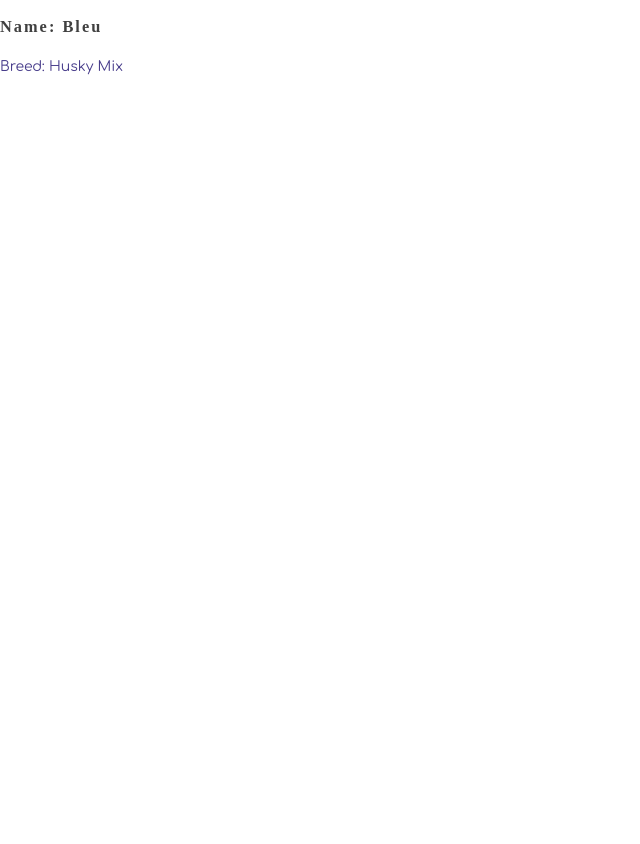
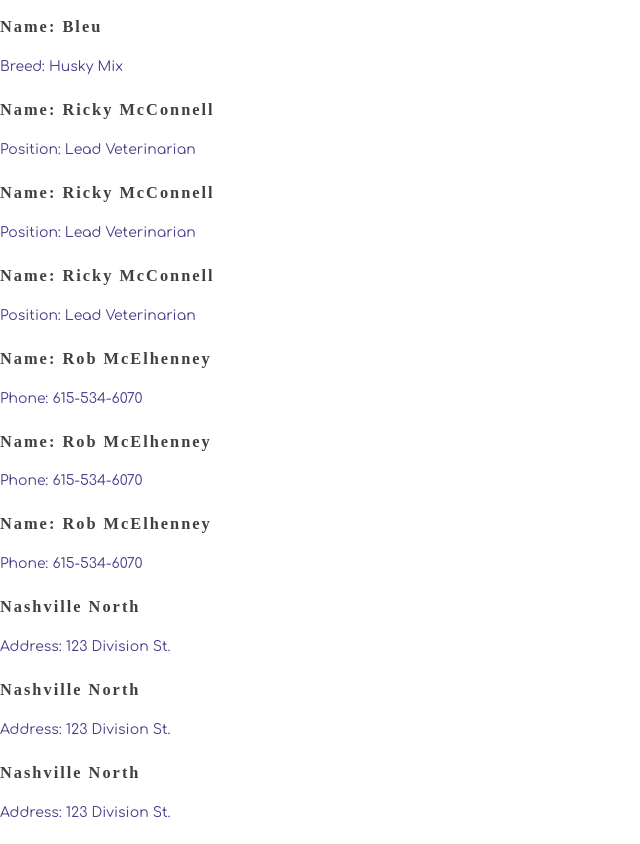
Before and after one commit to richardmcconnell12/Kennel-v2, a React (Create React App) app: page / in a window 1280 px wide. Shown: the part 4180-5024 px from the top of the page, without its empty margins (0-640 px from the left). Before the commit the page ends 4278 px from the top, so only its background shows below. Built offline with nearby package versions, Linux system fonts and the light colour scheme; a web font is replaced by a local one.

Commit message:
rendering employee, animal, location, and owner cards

```diff
--- a/src/components/Kennel.js
+++ b/src/components/Kennel.js
@@ -1,5 +1,8 @@
 import React, { Component } from "react";
 import AnimalCard from "./animal/AnimalCard";
+import EmployeeCard from "./employee/EmployeeCard";
+import OwnerCard from "./owner/OwnerCard";
+import LocationCard from "./location/LocationCard";
 import "./Kennel.css";
 
 class Kennel extends Component {
@@ -18,6 +21,15 @@ class Kennel extends Component {
           <AnimalCard />
           <AnimalCard />
           <AnimalCard />
+          <EmployeeCard />
+          <EmployeeCard />
+          <EmployeeCard />
+          <OwnerCard />
+          <OwnerCard />
+          <OwnerCard />
+          <LocationCard />
+          <LocationCard />
+          <LocationCard />
         </div>
       </div>
     );
--- /dev/null
+++ b/src/components/employee/EmployeeCard.js
@@ -0,0 +1,18 @@
+import React, { Component } from "react";
+
+class EmployeeCard extends Component {
+  render() {
+    return (
+      <div className="card">
+        <div className="card-content">
+          <h3>
+            Name: <span className="card-employeeName">Ricky McConnell</span>
+          </h3>
+          <p>Position: Lead Veterinarian</p>
+        </div>
+      </div>
+    );
+  }
+}
+
+export default EmployeeCard;
--- /dev/null
+++ b/src/components/location/LocationCard.js
@@ -0,0 +1,18 @@
+import React, { Component } from "react";
+
+class LocationCard extends Component {
+  render() {
+    return (
+      <div className="card">
+        <div className="card-content">
+          <h3>
+            <span className="card-locatonName">Nashville North</span>
+          </h3>
+          <p>Address: 123 Division St.</p>
+        </div>
+      </div>
+    );
+  }
+}
+
+export default LocationCard;
--- /dev/null
+++ b/src/components/owner/OwnerCard.js
@@ -0,0 +1,18 @@
+import React, { Component } from "react";
+
+class OwnerCard extends Component {
+  render() {
+    return (
+      <div className="card">
+        <div className="card-content">
+          <h3>
+            Name: <span className="card-ownerName">Rob McElhenney</span>
+          </h3>
+          <p>Phone: 615-534-6070</p>
+        </div>
+      </div>
+    );
+  }
+}
+
+export default OwnerCard;
```
